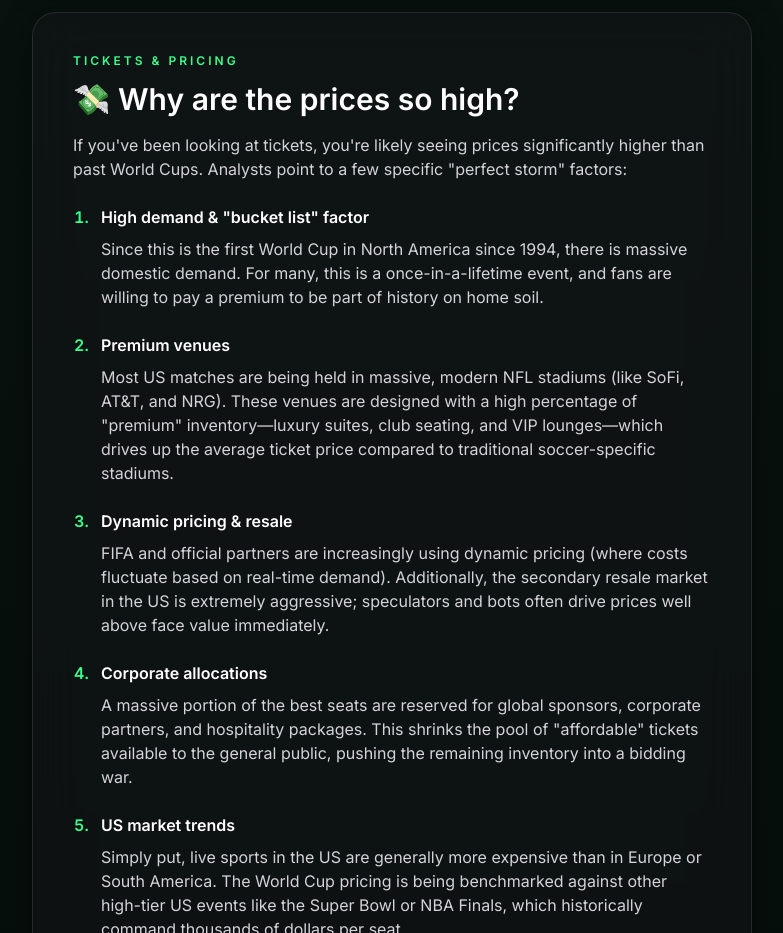
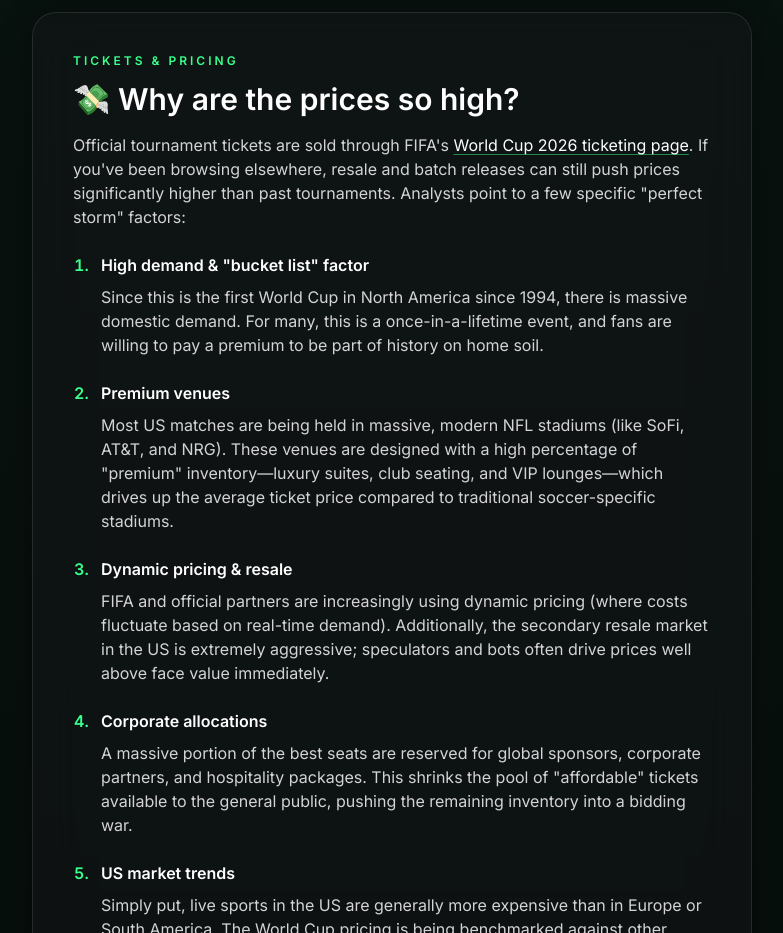
Before and after one commit to arbinbudhathoki/2026-Soccer-WorldCup-, a Next.js app: page / in a window 1280 px wide. Shown: the part 5080-6013 px from the top of the page, without its empty margins (248-1031 px from the left). Built offline with nearby package versions, Linux system fonts and the light colour scheme; no server answers.

Commit message:
docs(home): link official FIFA World Cup 2026 ticket sales page

```diff
--- a/src/app/page.tsx
+++ b/src/app/page.tsx
@@ -282,9 +282,18 @@ export default function HomePage() {
           💸 Why are the prices so high?
         </h2>
         <p className="mt-4 text-sm text-zinc-300 md:text-base">
-          If you&apos;ve been looking at tickets, you&apos;re likely seeing
-          prices significantly higher than past World Cups. Analysts point to a
-          few specific &quot;perfect storm&quot; factors:
+          Official tournament tickets are sold through FIFA&apos;s{" "}
+          <a
+            href="https://www.fifa.com/en/tournaments/mens/worldcup/canadamexicousa2026/tickets"
+            target="_blank"
+            rel="noopener noreferrer"
+            className="text-white underline decoration-neon/50 underline-offset-[3px] transition hover:text-neon hover:decoration-neon"
+          >
+            World Cup 2026 ticketing page
+          </a>
+          . If you&apos;ve been browsing elsewhere, resale and batch releases
+          can still push prices significantly higher than past tournaments.
+          Analysts point to a few specific &quot;perfect storm&quot; factors:
         </p>
         <ol className="mt-6 list-decimal space-y-6 pl-5 text-sm text-zinc-300 marker:font-semibold marker:text-neon md:text-base [&>li]:pl-2">
           <li>
```
